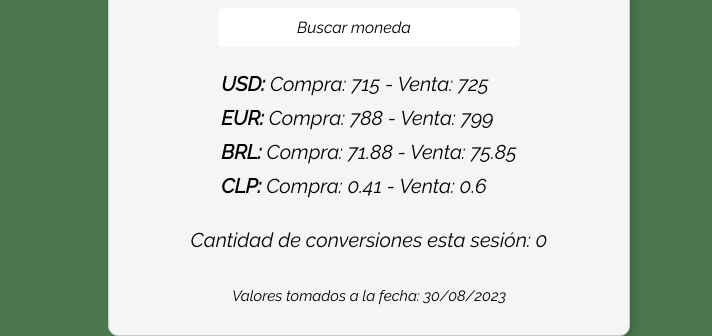
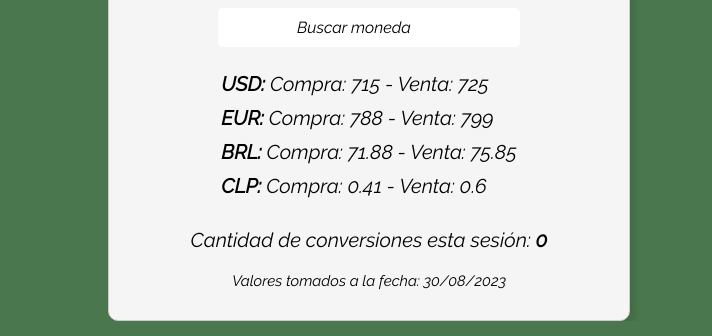
Before and after one commit to facup14dev/Conversor, a plain HTML site: page Index.html in a window 1280 px wide. Shown: the part 605-941 px from the top of the page, without its empty margins (271-983 px from the left). Drawn offline with Linux system fonts and the light colour scheme.

Commit message:
mini arreglos

```diff
--- a/Index.html
+++ b/Index.html
@@ -36,10 +36,10 @@
         </ul>
 
 
-        <p>Cantidad de conversiones esta sesión: <span id="contador">0</span> </p>
-        <p id="fecha"></p>
+        <p>Cantidad de conversiones esta sesión: <strong id="contador">0</strong> </p>
+        <small id="fecha"></small>
     </main>
 
-    <script src="/js/script.js" async></script>
+    <script src="/js/script.js" defer></script>
 </body>
 </html>
--- a/css/styles.css
+++ b/css/styles.css
@@ -60,6 +60,7 @@ form p {
 
 input[type="radio"] {
   cursor: pointer;
+  accent-color: rgb(74, 119, 77);
 }
 
 input[type="number"] {
--- a/js/script.js
+++ b/js/script.js
@@ -57,7 +57,7 @@ const tasasDeCambio = [
 const ul = document.getElementById("tasasDeCambio");
 const filtroInput = document.getElementById("filtro");
 
-//Agrego el array al listado
+//Agrego el array al listado del front
 function mostrarTasasDeCambio(filtro) {
     ul.innerHTML = "";
 
@@ -75,22 +75,18 @@ function mostrarTasasDeCambio(filtro) {
 filtroInput.addEventListener("input", () => {
     mostrarTasasDeCambio(filtroInput.value);
 });
-
 //Reseteo el filtro cada vez que cargue la pág
 mostrarTasasDeCambio("");
 
 
-
-// Obtener la fecha actual
 const fechaActual = new Date()
 
 const dia = fechaActual.getDate()
-const mes = String(fechaActual.getMonth() + 1).padStart(2, "0");
+const mes = String(fechaActual.getMonth() + 1).padStart(2, "0"); //hago ésto para agregarle el 0 adelante del month
 const año = fechaActual.getFullYear()
 
 // Formatear la fecha como "dd/mm/yyyy"
 const fechaFormateada = `${dia}/${mes}/${año}`;
 
-
 const elementoFecha = document.getElementById("fecha");
 elementoFecha.textContent = `Valores tomados a la fecha: ${fechaFormateada}`;
```
